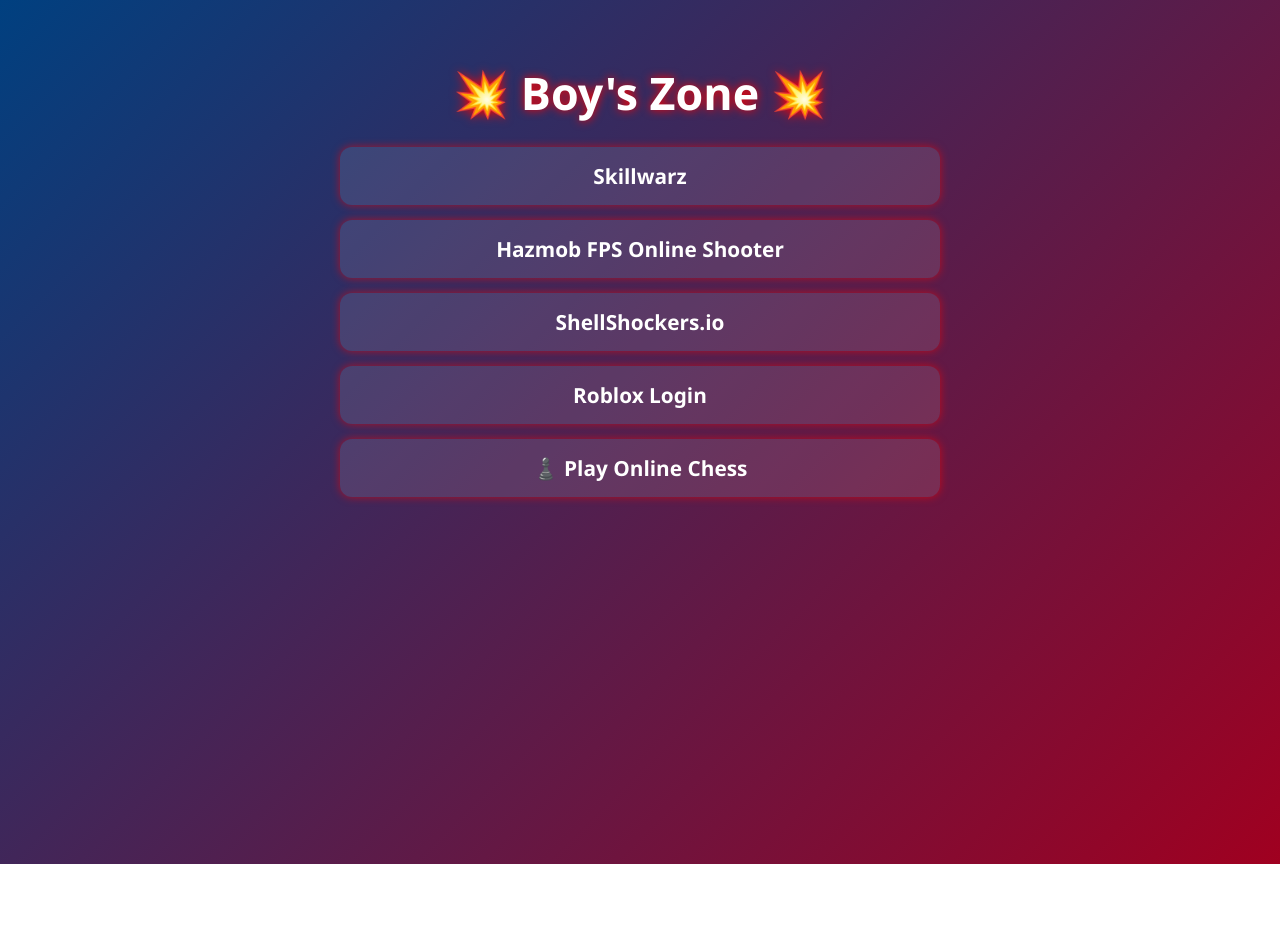
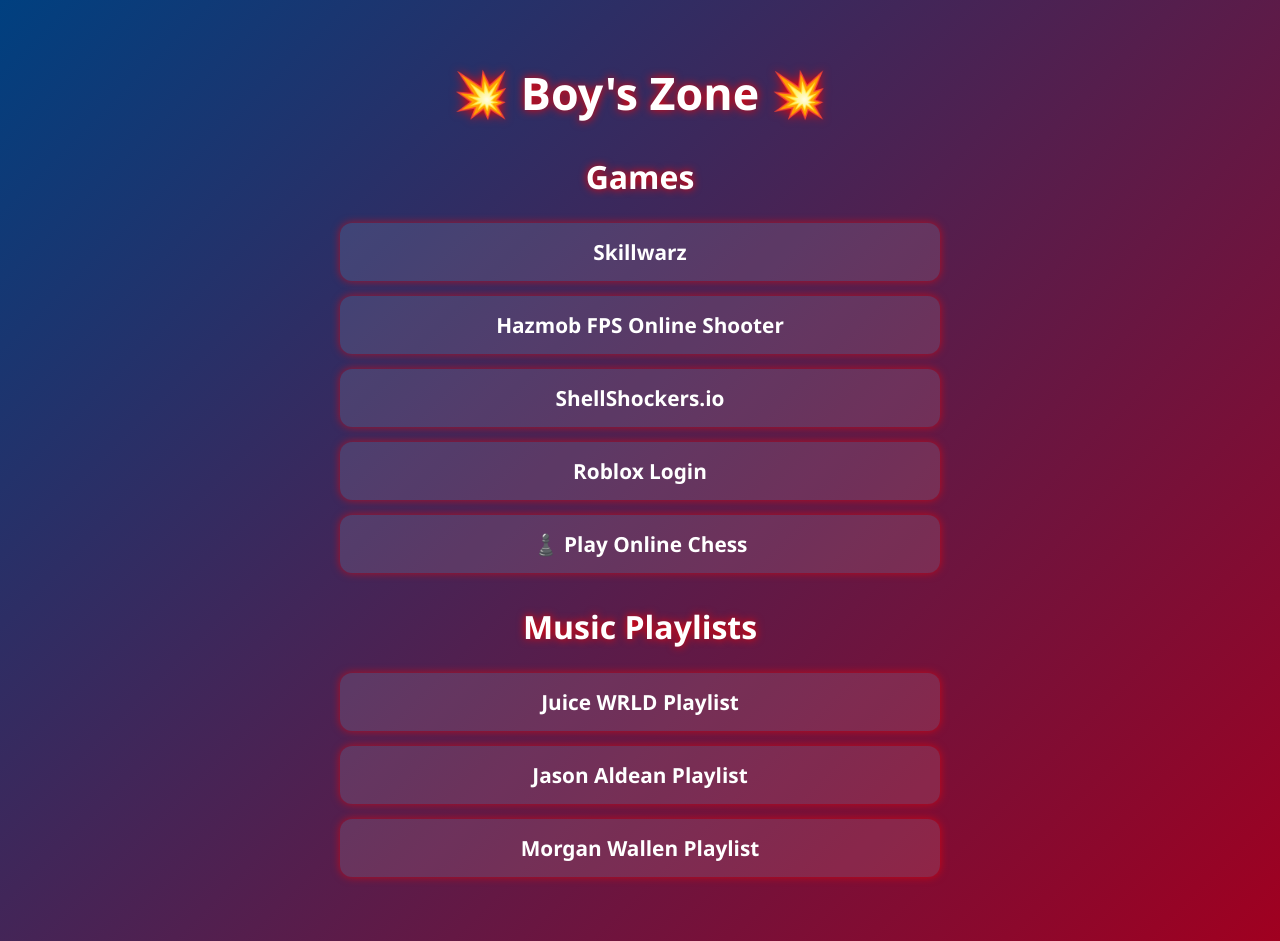
Before and after one commit to Damien928/Walrus8499, a plain HTML site: page boys.html in a window 1280 px wide. Before the commit the page ends 864 px from the top, so only its background shows below. Drawn offline with Linux system fonts and the light colour scheme.

Commit message:
Update boys.html

```diff
--- a/boys.html
+++ b/boys.html
@@ -21,15 +21,15 @@
       text-shadow: 0 0 10px #ff0000;
     }
 
-    .game-list {
+    .section {
       max-width: 600px;
-      margin: 0 auto;
+      margin: 2rem auto;
       display: flex;
       flex-direction: column;
       gap: 15px;
     }
 
-    .game-link {
+    .link-box {
       background: rgba(255 255 255 / 0.1);
       padding: 15px 20px;
       border-radius: 12px;
@@ -37,7 +37,7 @@
       transition: background 0.3s ease, box-shadow 0.3s ease;
     }
 
-    .game-link:hover {
+    .link-box:hover {
       background: #ff0000;
       box-shadow: 0 0 20px #ff0000;
     }
@@ -54,31 +54,57 @@
     a:hover {
       text-decoration: underline;
     }
+
+    .section-title {
+      font-size: 2rem;
+      margin-bottom: 10px;
+      text-shadow: 0 0 8px #ff0000;
+      font-weight: 700;
+      user-select: none;
+    }
   </style>
 </head>
 <body>
 
   <h1>💥 Boy's Zone 💥</h1>
 
-  <div class="game-list">
-    <div class="game-link">
+  <div class="section">
+    <div class="section-title">Games</div>
+
+    <div class="link-box">
       <a href="https://www.crazygames.com/game/skillwarz" target="_blank" rel="noopener noreferrer">Skillwarz</a>
     </div>
 
-    <div class="game-link">
+    <div class="link-box">
       <a href="https://www.crazygames.com/game/hazmob-fps-online-shooter" target="_blank" rel="noopener noreferrer">Hazmob FPS Online Shooter</a>
     </div>
 
-    <div class="game-link">
+    <div class="link-box">
       <a href="https://www.crazygames.com/game/shellshockersio" target="_blank" rel="noopener noreferrer">ShellShockers.io</a>
     </div>
 
-    <div class="game-link">
+    <div class="link-box">
       <a href="https://www.roblox.com/Login" target="_blank" rel="noopener noreferrer">Roblox Login</a>
     </div>
 
-    <div class="game-link">
+    <div class="link-box">
       <a href="https://www.chess.com/play/online" target="_blank" rel="noopener noreferrer">♟️ Play Online Chess</a>
+    </div>
+  </div>
+
+  <div class="section">
+    <div class="section-title">Music Playlists</div>
+
+    <div class="link-box">
+      <a href="https://www.youtube.com/watch?v=E56XBuEQpgw" target="_blank" rel="noopener noreferrer">Juice WRLD Playlist</a>
+    </div>
+
+    <div class="link-box">
+      <a href="https://www.youtube.com/watch?v=KxD1bjx1n3M" target="_blank" rel="noopener noreferrer">Jason Aldean Playlist</a>
+    </div>
+
+    <div class="link-box">
+      <a href="https://www.youtube.com/watch?v=uYlE98EATeE" target="_blank" rel="noopener noreferrer">Morgan Wallen Playlist</a>
     </div>
   </div>
 
```
